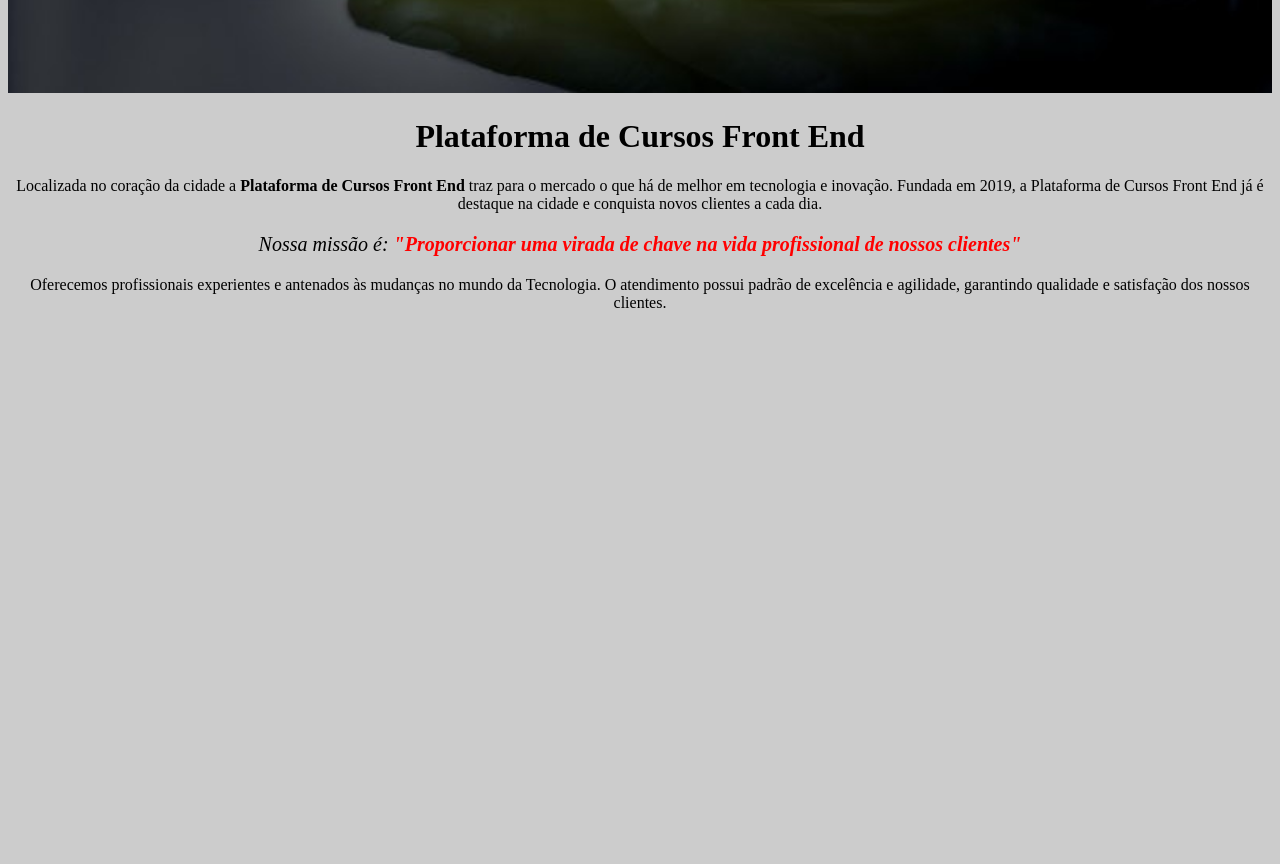
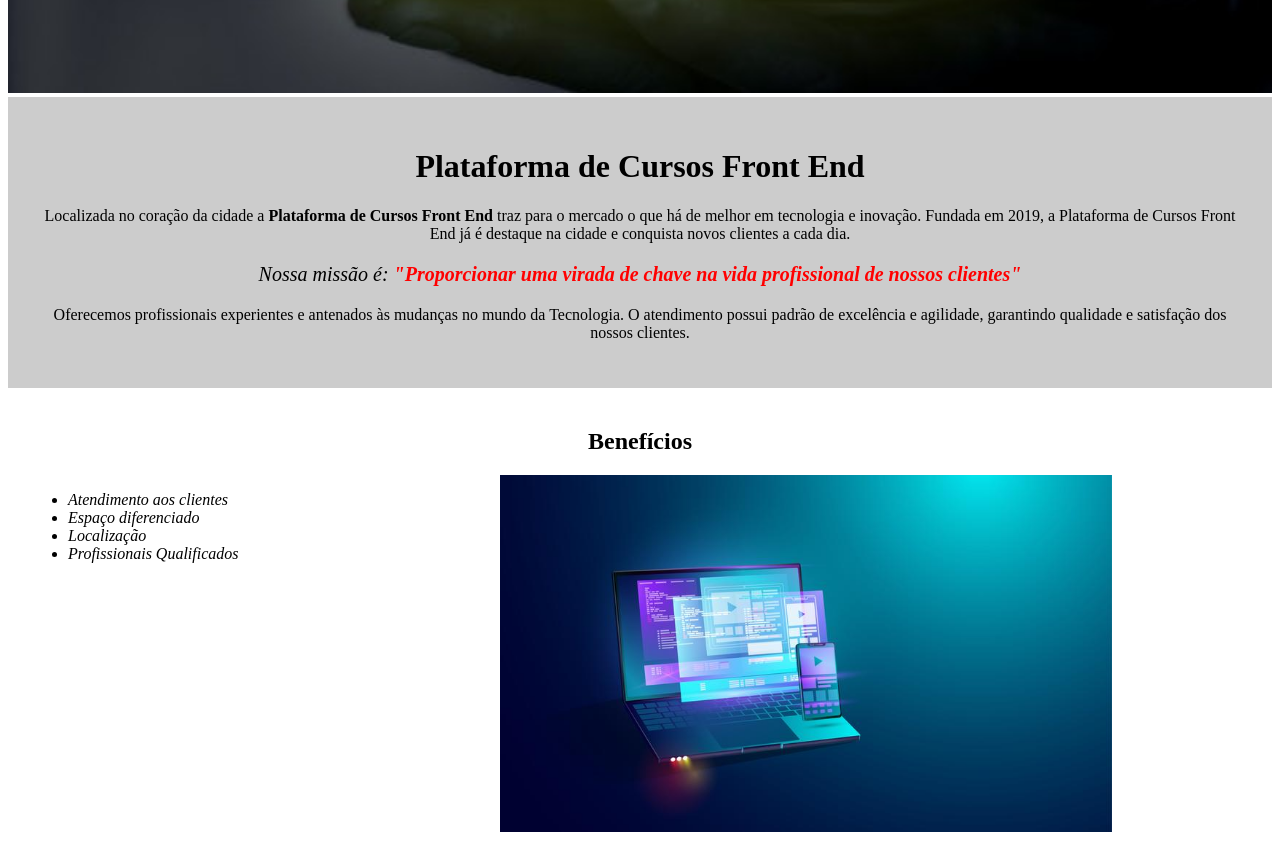
Before and after one commit to ergonzamarian/Curso-Front-End, a plain HTML site: page index.html in a window 1280 px wide. Shown: the part 389-1253 px from the top of the page. Before the commit the page ends 800 px from the top, so only its background shows below. Drawn offline with Linux system fonts and the light colour scheme.

Commit message:
Adicionando Nova imagem e refinando CSS

```diff
--- a/index.html
+++ b/index.html
@@ -11,13 +11,29 @@
 
 	<body>
 		<img id="banner" src="banner.jpg">
+		<div class="principal">
+			<h1>Plataforma de Cursos Front End</h1>
 
-		<h1>Plataforma de Cursos Front End</h1>
+			<p>Localizada no coração da cidade a <strong>Plataforma de Cursos Front End</strong> traz para o mercado o que há de melhor em tecnologia e inovação. Fundada em 2019, a Plataforma de Cursos Front End já é destaque na cidade e conquista novos clientes a cada dia.</p>
 
-		<p>Localizada no coração da cidade a <strong>Plataforma de Cursos Front End</strong> traz para o mercado o que há de melhor em tecnologia e inovação. Fundada em 2019, a Plataforma de Cursos Front End já é destaque na cidade e conquista novos clientes a cada dia.</p>
+			<p id="missao"><em>Nossa missão é: <strong>"Proporcionar uma virada de chave na vida profissional de nossos clientes"</strong></em></p>
 
-		<p id="missao"><em>Nossa missão é: <strong>"Proporcionar uma virada de chave na vida profissional de nossos clientes"</strong></em></p>
+			<p>Oferecemos profissionais experientes e antenados às mudanças no mundo da Tecnologia. O atendimento possui padrão de excelência e agilidade, garantindo qualidade e satisfação dos nossos clientes.</p>
 
-		<p>Oferecemos profissionais experientes e antenados às mudanças no mundo da Tecnologia. O atendimento possui padrão de excelência e agilidade, garantindo qualidade e satisfação dos nossos clientes.</p>
+		</div>
+
+		<div class="beneficios">
+			<h2>Benefícios</h2>
+
+			<ul>
+				<li class="itens">Atendimento aos clientes</li>
+				<li class="itens">Espaço diferenciado</li>
+				<li class="itens">Localização</li>
+				<li class="itens">Profissionais Qualificados</li>
+			</ul>
+
+			<img src="beneficios.jpg" class="imagem_beneficios">
+		</div>
+
 	</body>
 </html>
--- a/style.css
+++ b/style.css
@@ -1,9 +1,14 @@
 body {
-	background: #CCCCCC;
+
 }
 
 #banner {
 	width: 100%;
+}
+
+.principal {
+	background: #CCCCCC;
+	padding: 30px;
 }
 
 h1 {
@@ -21,3 +26,27 @@ p {
 em strong {
 	color: #FF0000;
 }
+
+.itens {
+	font-style: italic;
+}
+
+.beneficios {
+	background: #FFFFFF;
+	padding: 20px;
+}
+
+h2 {
+	text-align: center;
+}
+
+ul {
+	display: inline-block;
+	vertical-align: top;
+	width: 20%;
+	margin-right: 15%;
+}
+
+.imagem_beneficios{
+	width: 50%;
+}
```
Also changed, not shown: beneficios.jpg (added).
